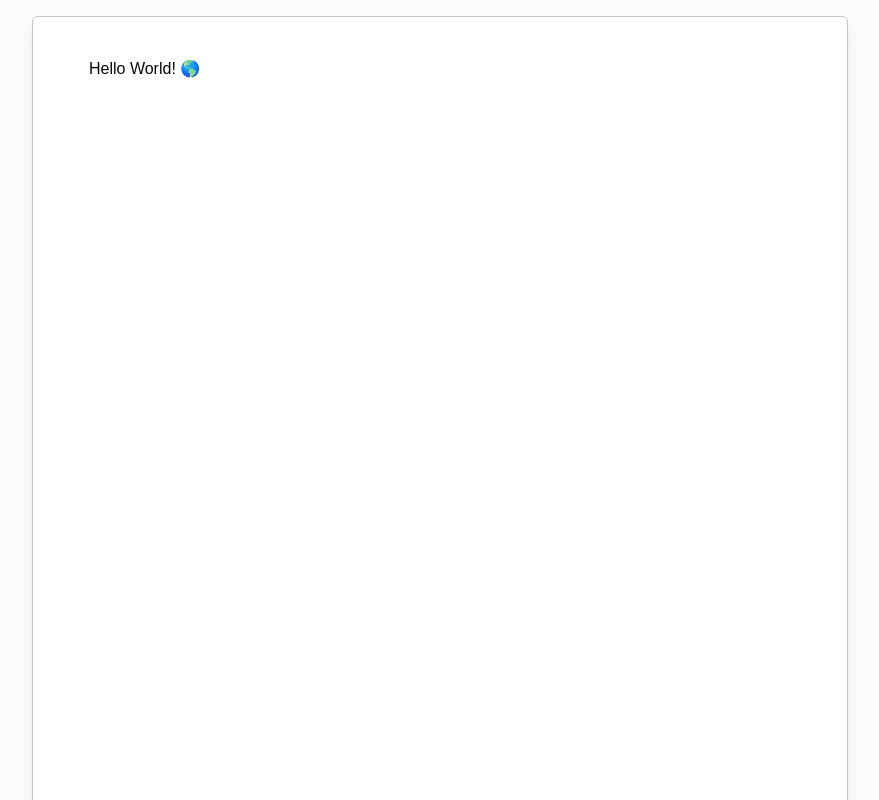
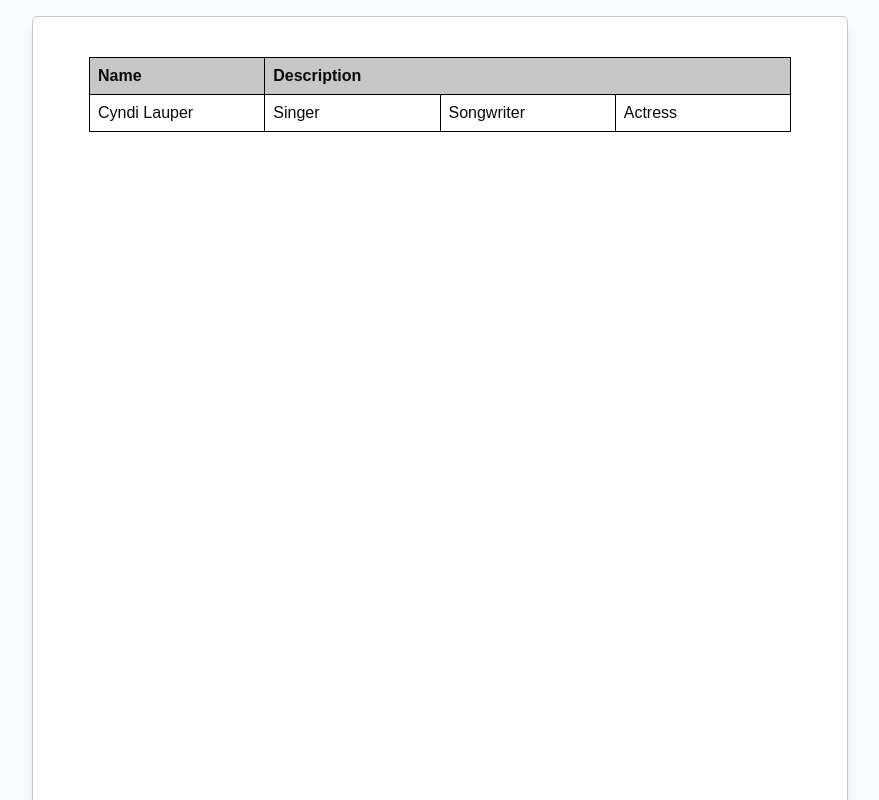
Before and after one commit to SqueeCodes/docs-clone, a Next.js app: page /documents/123 in a window 1280 px wide. Shown: the top 800 px of the page, without its empty margins (200-1079 px from the left). Built offline with nearby package versions, Linux system fonts and the light colour scheme.

Commit message:
added tables

```diff
--- a/package.json
+++ b/package.json
@@ -37,6 +37,10 @@
     "@radix-ui/react-toggle": "^1.1.1",
     "@radix-ui/react-toggle-group": "^1.1.1",
     "@radix-ui/react-tooltip": "^1.1.6",
+    "@tiptap/extension-table": "^2.10.2",
+    "@tiptap/extension-table-cell": "^2.10.2",
+    "@tiptap/extension-table-header": "^2.10.2",
+    "@tiptap/extension-table-row": "^2.10.2",
     "@tiptap/extension-task-item": "^2.10.2",
     "@tiptap/extension-task-list": "^2.10.2",
     "@tiptap/pm": "^2.10.2",
--- a/src/app/documents/[documentId]/editor.tsx
+++ b/src/app/documents/[documentId]/editor.tsx
@@ -1,33 +1,59 @@
-'use client'
+"use client";
 
-import { useEditor, EditorContent } from '@tiptap/react'
-import TaskItem from '@tiptap/extension-task-item'
-import TaskList from '@tiptap/extension-task-list'
-import StarterKit from '@tiptap/starter-kit'
+import { useEditor, EditorContent } from "@tiptap/react";
+import TaskItem from "@tiptap/extension-task-item";
+import TaskList from "@tiptap/extension-task-list";
+
+import Table from "@tiptap/extension-table";
+import TableCell from "@tiptap/extension-table-cell";
+import TableHeader from "@tiptap/extension-table-header";
+import TableRow from "@tiptap/extension-table-row";
+
+import StarterKit from "@tiptap/starter-kit";
 
 export const Editor = () => {
   const editor = useEditor({
     editorProps: {
       attributes: {
         style: "padding-left: 56px; padding-right: 56px;",
-            class: "focus:outline-none print:border-0 bg-white border rounded-md shadow-lg border-[#C7C7C7] flex flex-col min-h-[1054px] w-[816px] pt-10 pb-10 cursor-text"
+        class:
+          "focus:outline-none print:border-0 bg-white border rounded-md shadow-lg border-[#C7C7C7] flex flex-col min-h-[1054px] w-[816px] pt-10 pb-10 cursor-text",
       },
     },
     extensions: [
       StarterKit,
+      Table,
+      TableCell,
+      TableHeader,
+      TableRow,
       TaskItem.configure({
         nested: true,
       }),
       TaskList,
     ],
-    content: '<p>Hello World! 🌎️</p>',
-  })
+    content: `
+    <table>
+      <tbody>
+        <tr>
+          <th>Name</th>
+          <th colspan="3">Description</th>
+        </tr>
+        <tr>
+          <td>Cyndi Lauper</td>
+          <td>Singer</td>
+          <td>Songwriter</td>
+          <td>Actress</td>
+        </tr>
+      </tbody>
+    </table>
+  `,
+  });
 
   return (
     <div className='size-full overflow-x-auto bg-[#F9FBFD] px-4 print:p-0 print:bg-white print:overflow-visible"'>
-            <div className='min-w-max flex justify-center w-[816px] py-4 print:py-0 mx-auto print:w-full print:min-w-0'>
+      <div className="min-w-max flex justify-center w-[816px] py-4 print:py-0 mx-auto print:w-full print:min-w-0">
         <EditorContent editor={editor} />
       </div>
     </div>
-    )
-}
+  );
+};
--- a/src/app/globals.css
+++ b/src/app/globals.css
@@ -88,6 +88,103 @@
 }
 
 .tiptap {
+
+
+  /* Table-specific styling */
+  table {
+    border-collapse: collapse;
+    margin: 0;
+    overflow: hidden;
+    table-layout: fixed;
+    width: 100%;
+
+    td,
+    th {
+      border: 1px solid black;
+      box-sizing: border-box;
+      min-width: 1em;
+      padding: 6px 8px;
+      position: relative;
+      vertical-align: top;
+
+      > * {
+        margin-bottom: 0;
+      }
+    }
+
+    th {
+      background-color: #C7C7C7;
+      font-weight: bold;
+      text-align: left;
+    }
+
+    .selectedCell:after {
+      background: #959596;
+      content: "";
+      left: 0; right: 0; top: 0; bottom: 0;
+      pointer-events: none;
+      position: absolute;
+      z-index: 2;
+    }
+
+    .column-resize-handle {
+      background-color: var(--primary);
+      bottom: -2px;
+      pointer-events: none;
+      position: absolute;
+      right: -2px;
+      top: 0;
+      width: 4px;
+    }
+  }
+
+  .tableWrapper {
+    margin: 1.5rem 0;
+    overflow-x: auto;
+  }
+
+  &.resize-cursor {
+    cursor: ew-resize;
+    cursor: col-resize;
+  }
+
+
+  /* Heading styles */
+  h1,
+  h2,
+  h3,
+  h4,
+  h5,
+  h6 {
+    line-height: 1.1;
+    margin-top: 2.5rem;
+    text-wrap: pretty;
+  }
+
+  h1,
+  h2 {
+    margin-top: 3.5rem;
+    margin-bottom: 1.5rem;
+  }
+
+  h1 {
+    font-size: 1.4rem;
+  }
+
+  h2 {
+    font-size: 1.2rem;
+  }
+
+  h3 {
+    font-size: 1.1rem;
+  }
+
+  h4,
+  h5,
+  h6 {
+    font-size: 1rem;
+  }
+
   /* List styles */
   ul,
   ol {
@@ -109,7 +206,6 @@
       margin-bottom: 0.25em;
     }
   }
-
 
   /* Task list specific styles */
   ul[data-type="taskList"] {
```
Also changed, not shown: 1 other file (tests, documents, lock files or other folders). Lines whose indentation alone changed are shown as unchanged.
